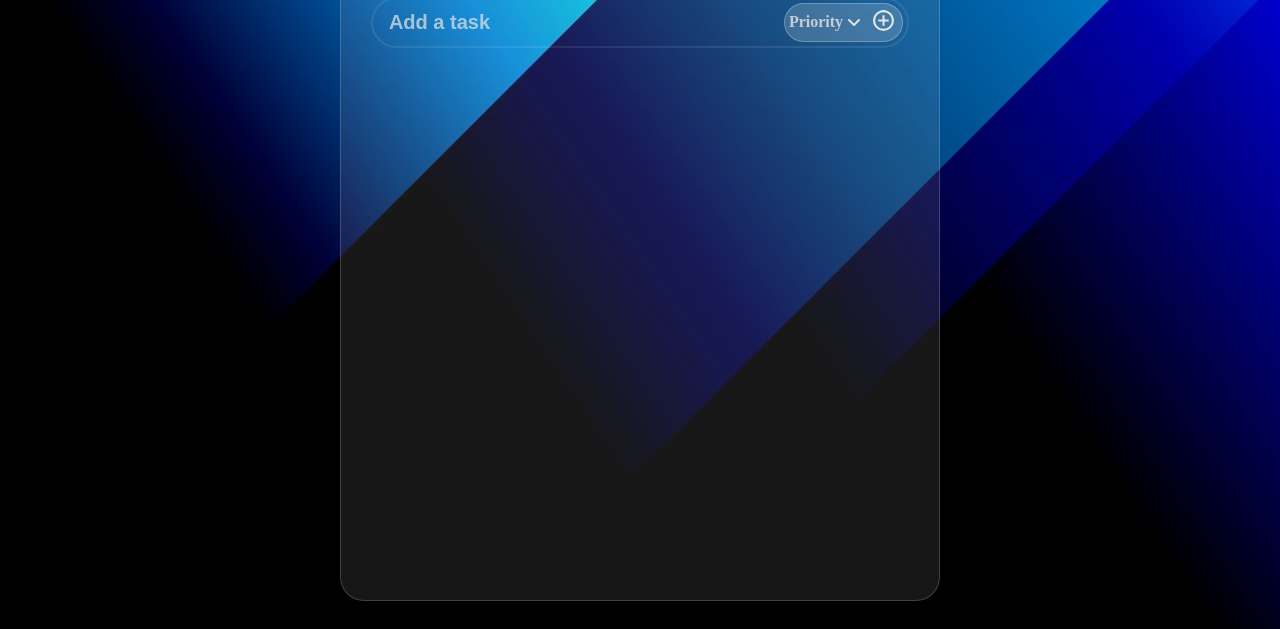
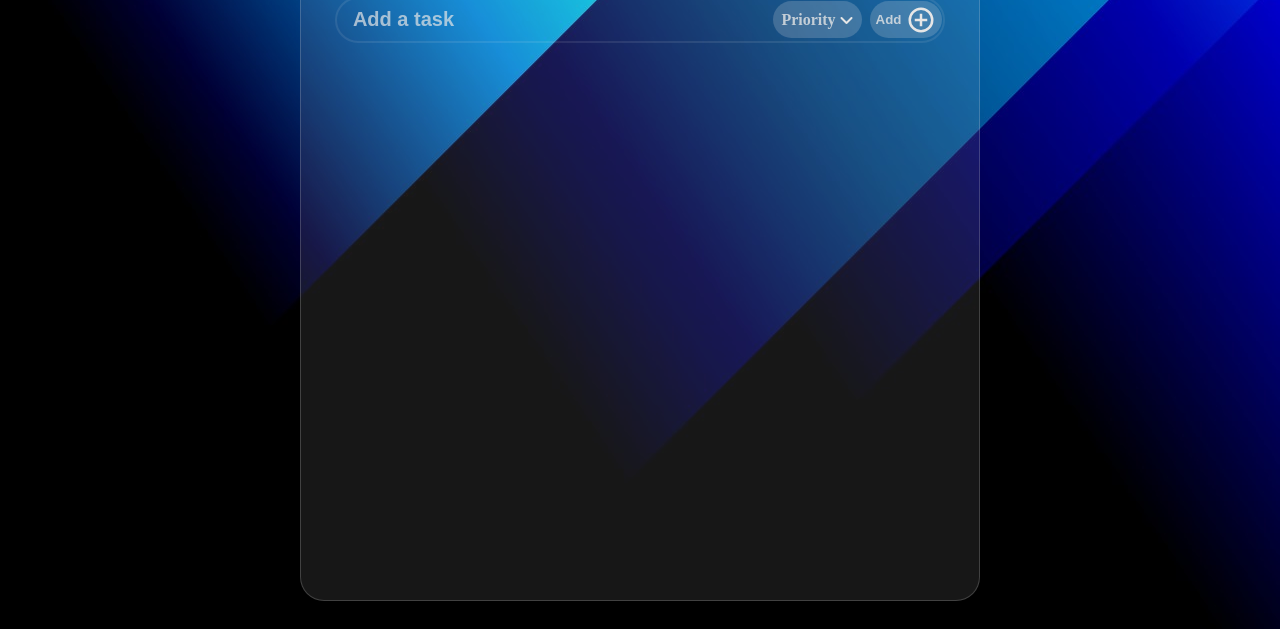
Before and after one commit to SGowthami4/Todo-App, a plain HTML site: page index.html in a window 1280 px wide. Shown: the part 171-800 px from the top of the page. Drawn offline with nearby package versions, Linux system fonts and the light colour scheme; a web font is replaced by a local one.

Commit message:
Todo App

```diff
--- a/index.css
+++ b/index.css
@@ -23,7 +23,7 @@ body {
 
 .todo-box {
   background-color: rgba(255, 255, 255, 0.1);
-  width: 75vmin;
+  width: 85vmin;
   height: 90vmin;
   margin: 8vmin auto 5vmin;
   border-radius: 3vmin;
@@ -70,7 +70,7 @@ body {
   color: white;
   padding: 1.2vmin 2vmin;
   border-radius: 20vmin;
-  width: 80%;
+  width: 70%;
   font-size: 2.5vmin;
   font-weight: 600;
 }
@@ -83,22 +83,29 @@ body {
   gap: 0.5vmin;
   align-items: center;
   justify-content: center;
-  padding: 1.2vmin 0.5vmin;
+  padding: 1.2vmin 1vmin;
   border-radius: 5vmin;
+  background-color: rgba(255, 255, 255, 0.2);
   color: rgba(255, 255, 255, 0.8);
 }
 .add-btn {
-  border: none;
   background-color: transparent;
   cursor: pointer;
+  border-radius: 5vmin;
+  background-color: rgba(255, 255, 255, 0.2);
+  object-fit: cover;
+  border: none;
+  display: flex;
+  align-items: center;
+  color: rgba(255, 255, 255, 0.8);
+  font-weight: 600;
+  gap: 0.5vmin;
 }
 .priority-add {
+  display: flex;
   cursor: pointer;
-  background-color: rgba(255, 255, 255, 0.2);
-  display: flex;
-  border-radius: 5vmin;
-  border: 0.1vmin solid rgba(255, 255, 255, 0.3);
-  margin: 0.5vmin;
+  margin: 0.2vmin;
+  gap: 1vmin;
 }
 #priority-container {
   cursor: pointer;
--- a/index.html
+++ b/index.html
@@ -32,12 +32,13 @@
             <div class="priority-add">
               <span class="priority" id="priority">Priority
                 <i class="fa-solid fa-angle-down fa-3vmin" style="color: #fff"></i></span>
-                <button class="add-btn" id="add-btn">
+
+                <button class="add-btn" id="add-btn">Add
                   <svg
                   xmlns="http://www.w3.org/2000/svg"
-                  height="25px"
+                  height="30px"
                   viewBox="0 -960 960 960"
-                  width="25px"
+                  width="30px"
                   fill="#fff"
                   >
                   <path
@@ -45,6 +46,7 @@
                 </svg>
               </button>
             </div>
+
             <span id="alert-msg"></span>
             <div id="priority-container">
               <div id="high">High</div>
@@ -52,7 +54,6 @@
               <div id="low">Low</div>
             </div>
             </div>
-
           </div>
           <ul class="tasks-container" id="tasks-container">
             <!-- <li class="checked" id="checked">
```
